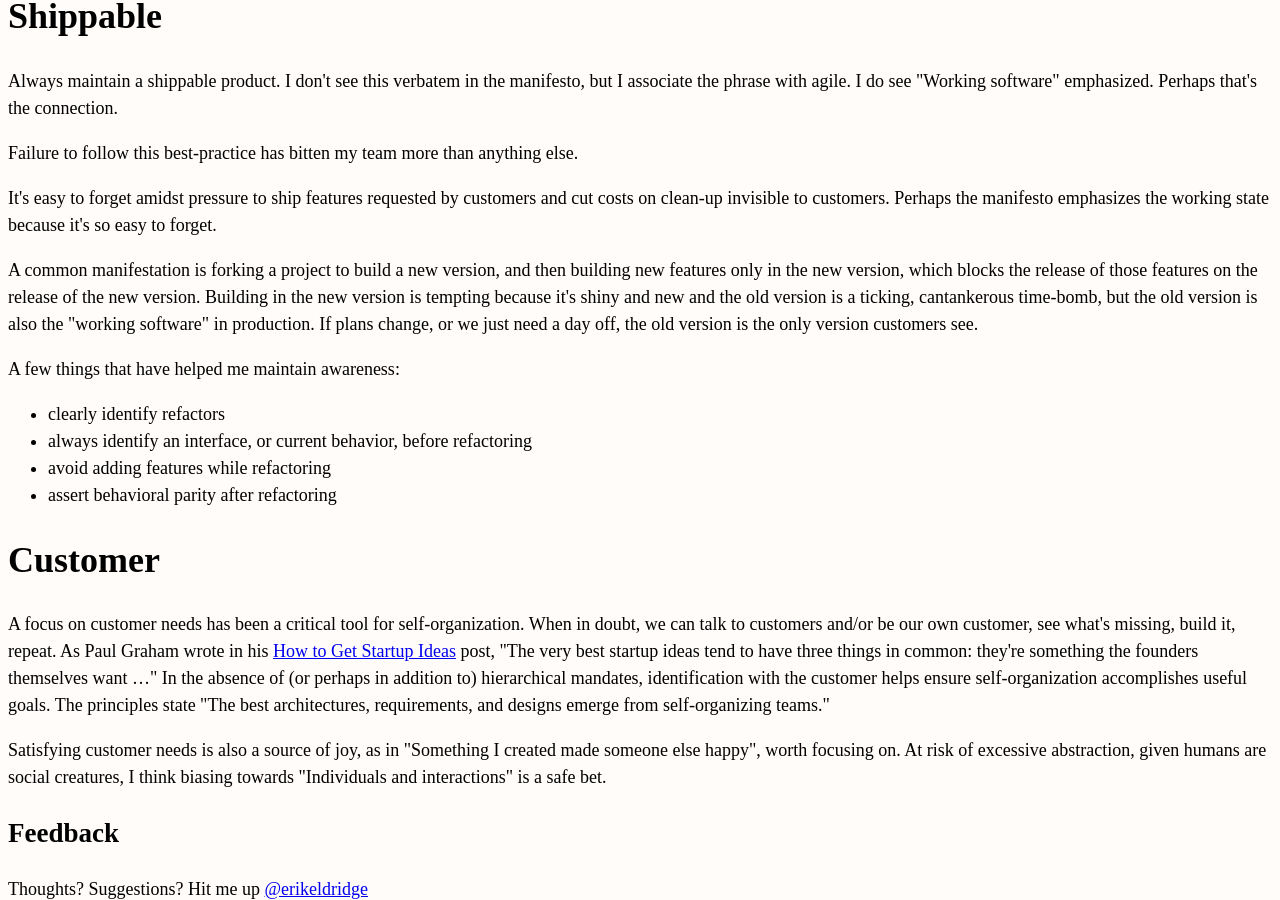
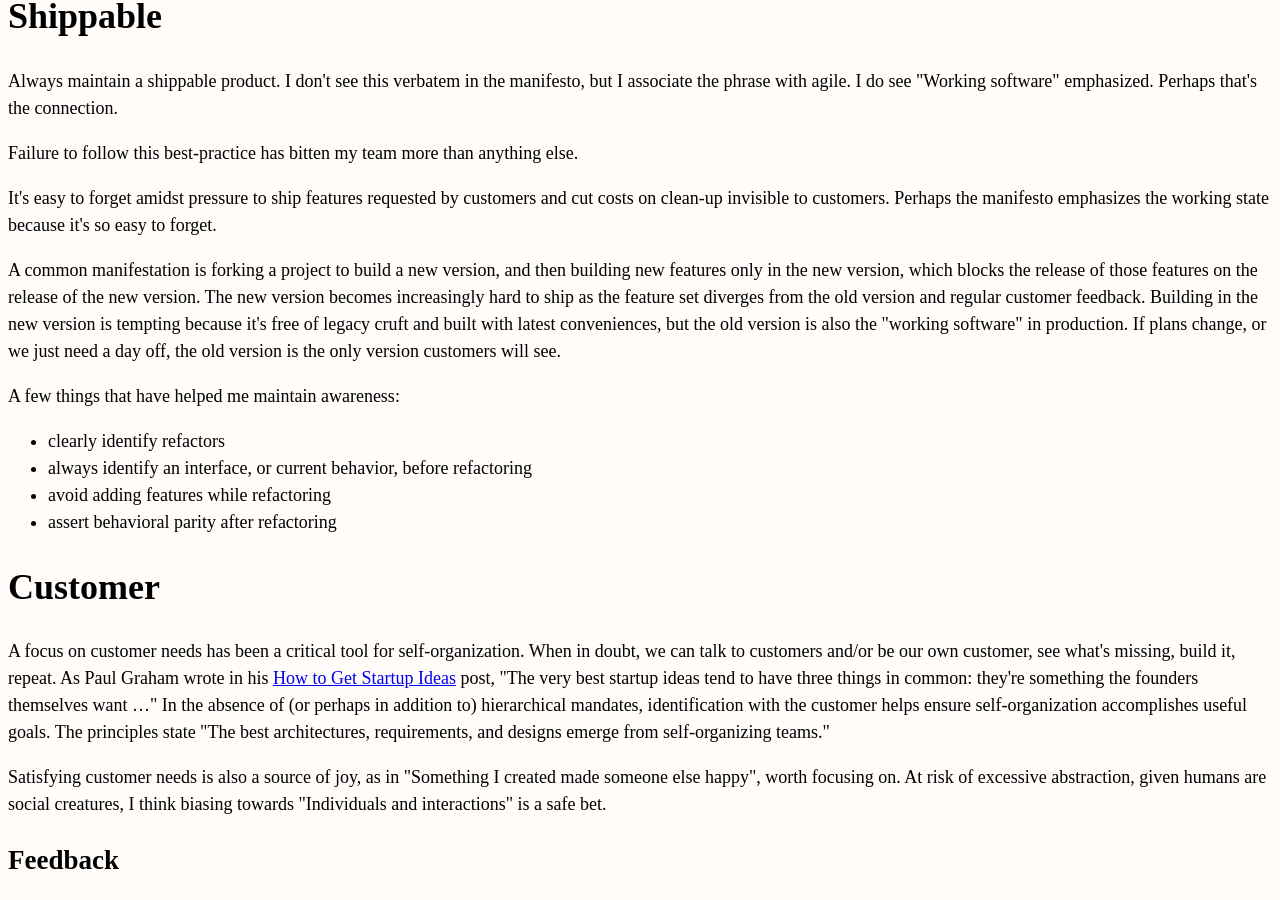
Before and after one commit to erikeldridge/erikeldridge.github.com, a Jekyll site: the page built from _posts/2018-09-25-agile.md, in a window 1280 px wide and 900 px high, scrolled down 718 px. Built offline with Jekyll 4.4.1, drawn with Linux system fonts in a browser that asks for light colours; nearby versions of some CDN libraries.

Commit message:
Update from Forestry.io - Updated agile.md

```diff
--- a/_posts/2018-09-25-agile.md
+++ b/_posts/2018-09-25-agile.md
@@ -35,7 +35,7 @@ Failure to follow this best-practice has bitten my team more than anything else.
 
 It's easy to forget amidst pressure to ship features requested by customers and cut costs on clean-up invisible to customers. Perhaps the manifesto emphasizes the working state because it's so easy to forget.
 
-A common manifestation is forking a project to build a new version, and then building new features only in the new version, which blocks the release of those features on the release of the new version. Building in the new version is tempting because it's shiny and new and the old version is a ticking, cantankerous time-bomb, but the old version is also the "working software" in production. If plans change, or we just need a day off, the old version is the only version customers see.
+A common manifestation is forking a project to build a new version, and then building new features only in the new version, which blocks the release of those features on the release of the new version. The new version becomes increasingly hard to ship as the feature set diverges from the old version and regular customer feedback. Building in the new version is tempting because it's free of legacy cruft and built with latest conveniences, but the old version is also the "working software" in production. If plans change, or we just need a day off, the old version is the only version customers will see.
 
 A few things that have helped me maintain awareness:
 
```
